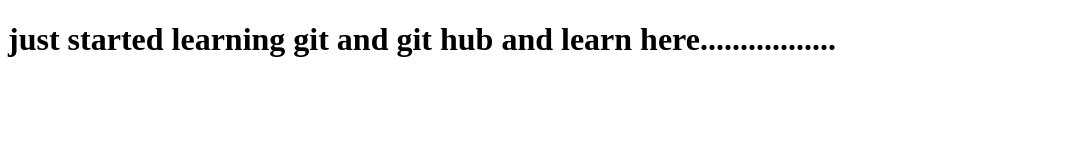
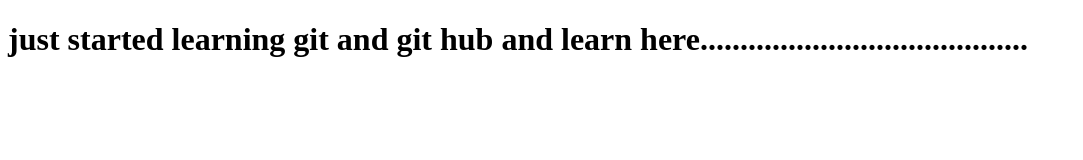
Before and after one commit to Konkipudi-Ramesh/quiz-web, a plain HTML site: page index.html in a window 1280 px wide. Shown: the whole page, without its empty margins (0-1083 px from the left). Drawn offline with Linux system fonts and the light colour scheme.

Commit message:
Update index.html

```diff
--- a/index.html
+++ b/index.html
@@ -6,6 +6,6 @@
     <title>Document</title>
 </head>
 <body>
-    <h1>just started learning git and git hub and learn here.................</h1>
+    <h1>just started learning git and git hub and learn here.........................................</h1>
 </body>
 </html>
```
